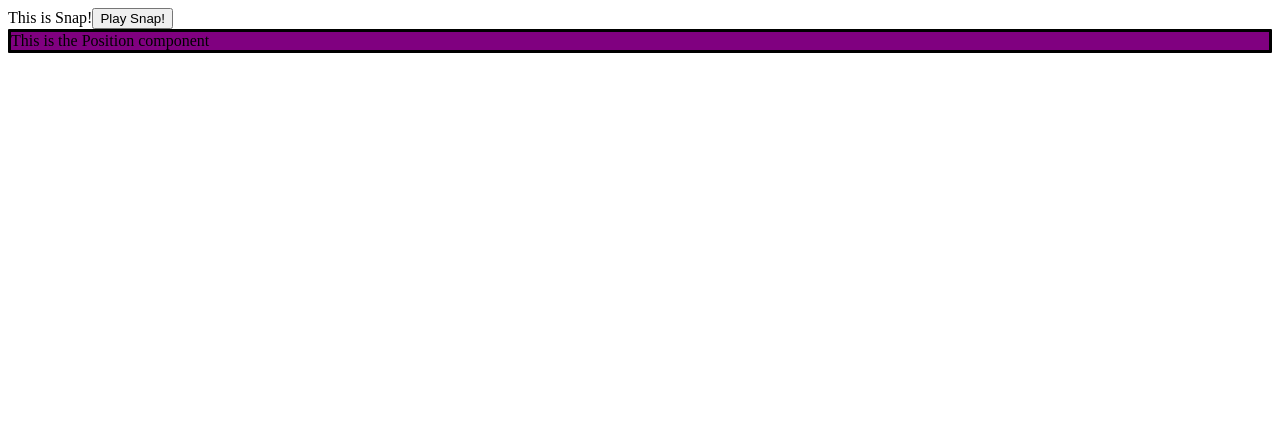
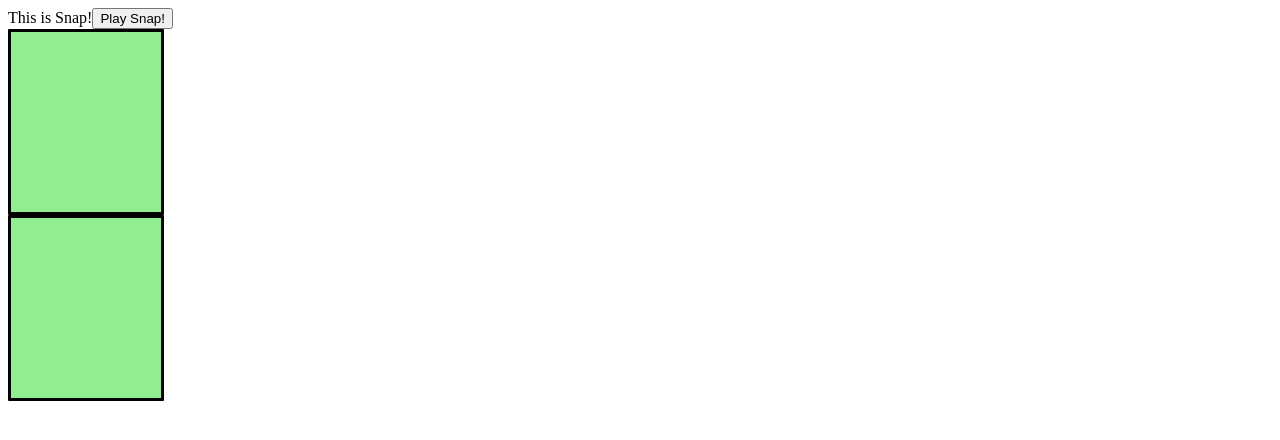
Before and after one commit to ben-ghirardani/Snap-, a React (Create React App) app: page / in a window 1280 px wide. Shown: the top 440 px of the page. Built offline with nearby package versions, Linux system fonts and the light colour scheme.

Commit message:
component responsibility

```diff
--- a/public/main.css
+++ b/public/main.css
@@ -2,12 +2,16 @@
     border-radius: 1px;
     border-style: solid;
     border-color: black;
-    background: purple
+    background: lightgreen;
+    height: 180px;
+    width: 150px
 }
 
-.playerPosition {
+/* .playerPosition {
     border-radius: 1px;
     border-style: solid;
     border-color: black;
-    background: purple
-}
+    background: lightgreen;
+    height: 180px;
+    width: 150px
+} */
--- a/src/App.js
+++ b/src/App.js
@@ -59,8 +59,11 @@ class App extends Component {
       This is Snap!
       <button className="playSnap" onClick={this.handlePlaySnap.bind(this)} >Play Snap!</button>
 
+      {/* how to refer to each of the Position components individually? The classNames below don't work, wrap in divs?  */}
+
+      {/* I want to shuffle the decks and then pass them to the Position components */}
       <Position className="playerPosition"/>
-      {/* <Position className="opponentPosition"/> */}
+      <Position className="opponentPosition"/>
       </div>
     );
   }
--- a/src/Position.js
+++ b/src/Position.js
@@ -6,7 +6,7 @@ class Position extends Component {
     render() {
         return (
             <div className="container">
-                This is the Position component
+
             </div>
         );
     }
```
